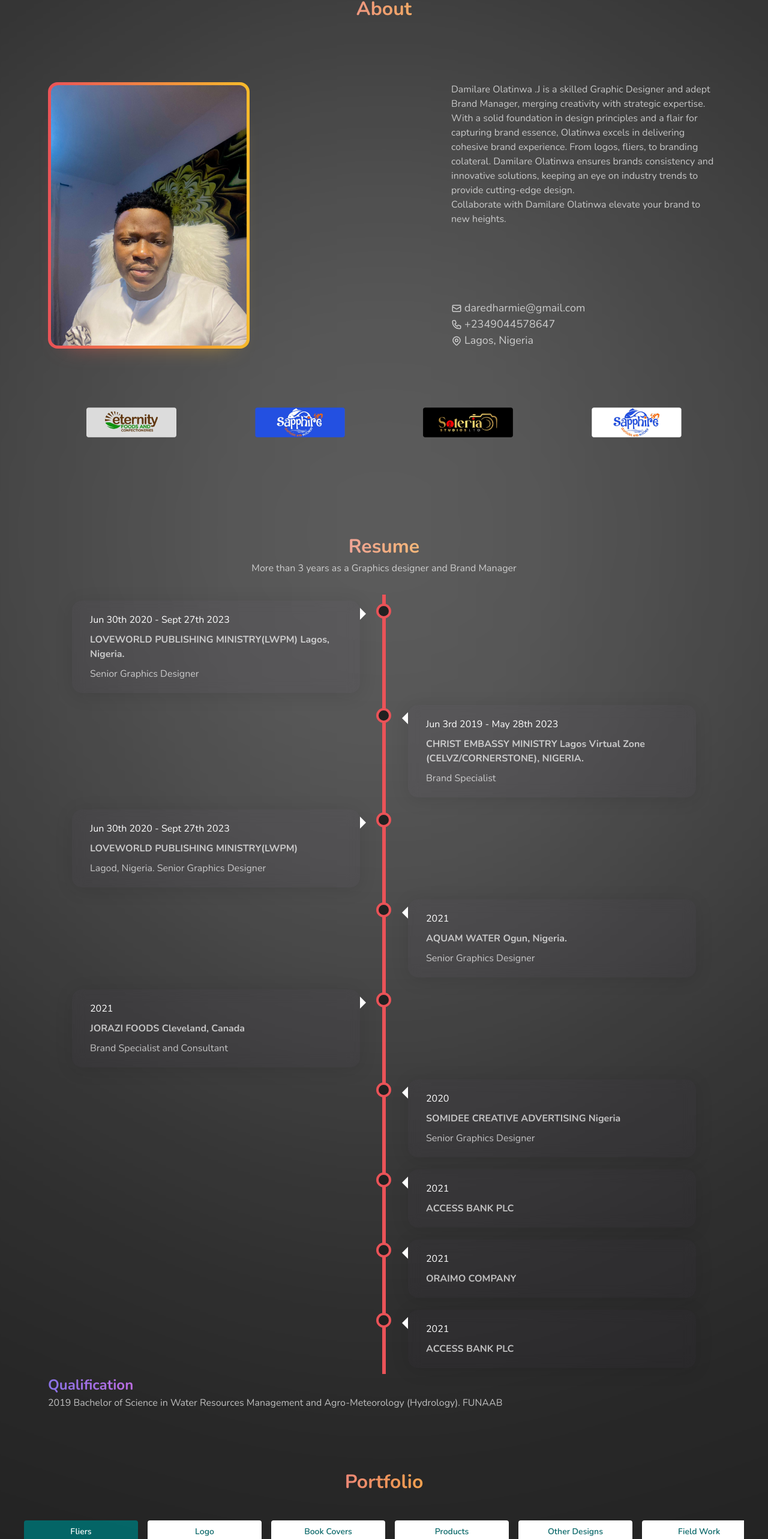
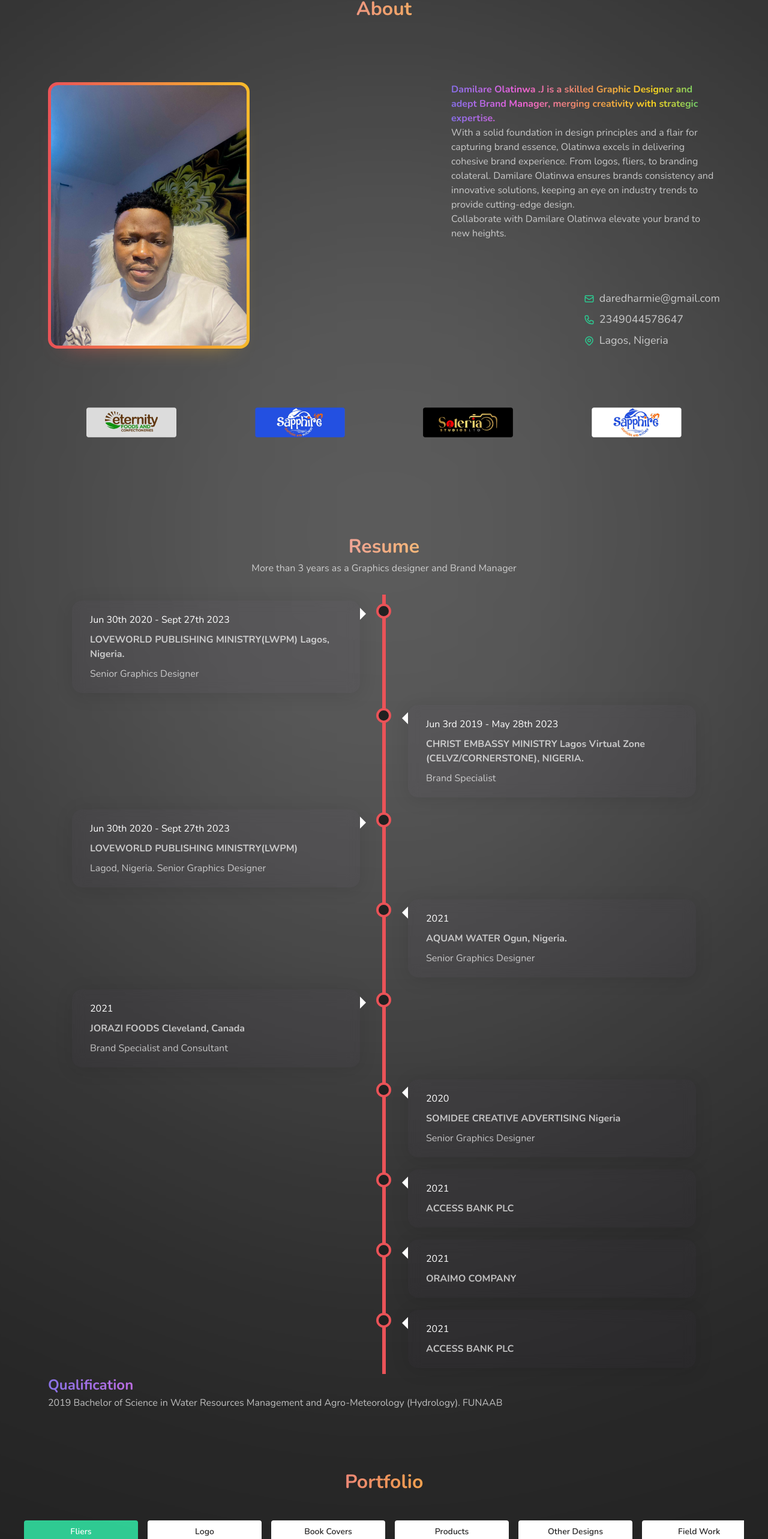
Before and after one commit to metalekan/dami, a React (Vite) app: page / in a window 1280 px wide. Shown: the part 1289-3854 px from the top of the page at 60% size. Built offline with nearby package versions, Linux system fonts and the light colour scheme.

Commit message:
new commit

```diff
--- a/src/components/About.jsx
+++ b/src/components/About.jsx
@@ -22,18 +22,18 @@ const About = () => {
             <img className="rounded-xl object-cover" src={dami} alt="dami" />
           </div>
           <div className="flex flex-col justify-between md:w-[40%] text-dimWhite">
-            <p className='font-light text-center md:text-start leading-6'>Damilare Olatinwa .J is a skilled Graphic Designer and adept Brand Manager, merging creativity with strategic expertise. With a solid foundation in design principles and a flair for capturing brand essence, Olatinwa excels in delivering cohesive brand experience. From logos, fliers, to branding colateral. Damilare Olatinwa ensures brands consistency and innovative solutions, keeping an eye on industry trends to provide cutting-edge design. <br /> Collaborate with Damilare Olatinwa elevate your brand to new heights.</p>
-            <div className="flex flex-col self-end md:self-start text-sm md:text-md font-thin mt-10">
-              <div className="flex items-center gap-1">
-                <HiOutlineMail />
+            <p className='font-light text-center md:text-start leading-6'><span className='text_gradient font-bold'>Damilare Olatinwa .J is a skilled Graphic Designer and adept Brand Manager, merging creativity with strategic expertise.</span> With a solid foundation in design principles and a flair for capturing brand essence, Olatinwa excels in delivering cohesive brand experience. From logos, fliers, to branding colateral. Damilare Olatinwa ensures brands consistency and innovative solutions, keeping an eye on industry trends to provide cutting-edge design. <br /> Collaborate with Damilare Olatinwa elevate your brand to new heights.</p>
+            <div className="flex flex-col gap-2 self-end text-sm md:text-md font-thin mt-10">
+              <div className="flex items-center gap-2">
+                <HiOutlineMail className='text-md text-[#2cca91]' />
                 <span>daredharmie@gmail.com</span>
               </div>
-              <div className="flex items-center gap-1">
-                <HiOutlinePhone />
-                <span>+2349044578647</span>
+              <div className="flex items-center gap-2">
+                <HiOutlinePhone  className='text-md text-[#2cca91]'/>
+                <span>2349044578647</span>
               </div>
-              <div className="flex items-center gap-1">
-                <HiOutlineLocationMarker />
+              <div className="flex items-center gap-2">
+                <HiOutlineLocationMarker className='text-md text-[#2cca91]' />
                 <span>Lagos, Nigeria</span>
               </div>
             </div>
--- a/src/components/Contact.jsx
+++ b/src/components/Contact.jsx
@@ -31,7 +31,7 @@ const Contact = () => {
           <textarea className='input' cols="50" rows="10"></textarea>
         </div>
 
-        <button className='rounded btn_three bg-cyan hover:bg-white hover:text-cyan w-fit self-center px-6 py-2 font-bold md:text-sm'>Send Message</button>
+        <button className='rounded btn_three bg-[#2cca91] hover:bg-white hover:text-black w-fit self-center px-6 py-2 font-bold md:text-sm'>Send Message</button>
       </form>
     </section>
   )
--- a/src/components/Footer.jsx
+++ b/src/components/Footer.jsx
@@ -11,17 +11,17 @@ import { BiLogoInstagramAlt, BiLogoFacebookCircle } from "react-icons/bi";
 
 const Footer = () => {
   return (
-    <footer className="w-full bg-cyan min-h-[50vh] flex flex-col justify-around text-white px-2 md:px-10">
-      <div className="flex items-center justify-between border-b py-3">
+    <footer className="w-full bg-[#2cca91] min-h-[50vh] flex flex-col justify-around px-2 md:px-10">
+      <div className="flex items-center justify-between border-b border-black py-3">
         <h1 className="font-bold text-lg">Lets Connect Here</h1>
-        <button className="button_neg p-1 md:p-2">
+        <button className="button_neg text-white p-1 md:p-2">
           <a href="/">Hire Me</a>
         </button>
       </div>
 
       <div className="flex flex-wrap gap-8 md:justify-between py-4 font-light">
         <div className="flex flex-col gap-2">
-          <span className="font-semibold">Olatinwa J</span>
+          <span className="font-semibold">Olatinwa Jacobs</span>
           <p className="font-light">
             Let's Collaborate and Design something amazing.
           </p>
@@ -90,7 +90,7 @@ const Footer = () => {
           </div>
         </div>
       </div>
-      <div className="flex justify-between font-light border-t border-white py-2">
+      <div className="flex justify-between font-light border-t border-black py-2">
         <div className="flex items-center flex-wrap">
           <span className="pe-2">User Terms & Condition</span>
           <span className="border-s ps-2">Privacy Policy</span>
--- a/src/components/Resume.jsx
+++ b/src/components/Resume.jsx
@@ -86,7 +86,6 @@ const Resume = () => {
       <div className="">
       <h1 className='text-lg font-extrabold text_gradient'>Qualification</h1>
       <p className=''>2019 Bachelor of Science in Water Resources Management and Agro-Meteorology (Hydrology). FUNAAB</p>
-
       </div>
     </section>
   )
--- a/src/components/Skills.jsx
+++ b/src/components/Skills.jsx
@@ -36,7 +36,7 @@ const mySkills = [
 ]
 const Skills = () => {
   return (
-    <section className='min-h-screen w-full flex flex-col justify-around md:gap-0 px-2 md:px-20 bg-black pb-20 md:pb-0 text-dimWhite'>
+    <section className='min-h-screen w-full flex flex-col justify-around md:gap-0 px-2 md:px-20 bg-black pb-20 md:pb-0 text-dimWhite z-10'>
       <h1 className='text-center text-xl font-extrabold text_gradient'>Skills</h1>
       <div className="w-full grid grid-cols-1 md:grid-cols-2 gap-8 md:gap-16">
         {
--- a/src/components/Tabs.jsx
+++ b/src/components/Tabs.jsx
@@ -19,41 +19,41 @@ const Tabs = () => {
         <div className="min-h-screen flex flex-col items-center pb-20">
             <div className='w-full mb-8 flex items-center justify-between gap-4 overflow-auto'>
                 <button
-                    className={`text-sm p-1 md:p-2 text-center md:min-w-[190px] min-w-[100px] ${activeTab === 1 ? 'bg-cyan text-white' : 'bg-white text-cyan' }  border-0 cursor-pointer rounded capitalize font-semibold duration-300`}
+                    className={`text-sm p-1 md:p-2 text-center md:min-w-[190px] min-w-[100px] ${activeTab === 1 ? 'bg-[#2cca91] text-white' : 'bg-white text-black' }  border-0 cursor-pointer rounded capitalize font-semibold duration-300`}
                     onClick={() => handleTabClick(1)}
                 >
                     Fliers
                 </button>
                 <button
-                    className={`text-sm p-1 md:p-2 text-center md:min-w-[190px] min-w-[100px] ${activeTab === 2 ? 'bg-cyan text-white' : 'bg-white text-cyan' }  border-0 cursor-pointer rounded capitalize font-semibold duration-300`}
+                    className={`text-sm p-1 md:p-2 text-center md:min-w-[190px] min-w-[100px] ${activeTab === 2 ? 'bg-[#2cca91] text-white' : 'bg-white text-black' }  border-0 cursor-pointer rounded capitalize font-semibold duration-300`}
                     onClick={() => handleTabClick(2)}
                 >
                     Logo
                 </button>
                 <button
-                    className={`text-sm p-1 md:p-2 text-center md:min-w-[190px] min-w-[100px] ${activeTab === 3 ? 'bg-cyan text-white' : 'bg-white text-cyan' }  border-0 cursor-pointer rounded capitalize font-semibold duration-300`}
+                    className={`text-sm p-1 md:p-2 text-center md:min-w-[190px] min-w-[100px] ${activeTab === 3 ? 'bg-[#2cca91] text-white' : 'bg-white text-black' }  border-0 cursor-pointer rounded capitalize font-semibold duration-300`}
                     onClick={() => handleTabClick(3)}
                 >
                     Book Covers
                 </button>
                 <button
-                    className={`text-sm p-1 md:p-2 text-center md:min-w-[190px] min-w-[100px] ${activeTab === 4 ? 'bg-cyan text-white' : 'bg-white text-cyan' }  border-0 cursor-pointer rounded capitalize font-semibold duration-300`}
+                    className={`text-sm p-1 md:p-2 text-center md:min-w-[190px] min-w-[100px] ${activeTab === 4 ? 'bg-[#2cca91] text-white' : 'bg-white text-black' }  border-0 cursor-pointer rounded capitalize font-semibold duration-300`}
                     onClick={() => handleTabClick(4)}
                 >
                     Products
                 </button>
                 <button
-                    className={`text-sm p-1 md:p-2 text-center md:min-w-[190px] min-w-[100px] ${activeTab === 5 ? 'bg-cyan text-white' : 'bg-white text-cyan' }  border-0 cursor-pointer rounded capitalize font-semibold duration-300`}
+                    className={`text-sm p-1 md:p-2 text-center md:min-w-[190px] min-w-[100px] ${activeTab === 5 ? 'bg-[#2cca91] text-white' : 'bg-white text-black' }  border-0 cursor-pointer rounded capitalize font-semibold duration-300`}
                     onClick={() => handleTabClick(5)}
                 >
                     Other Designs
                 </button><button
-                    className={`text-sm p-1 md:p-2 text-center md:min-w-[190px] min-w-[100px] ${activeTab === 6 ? 'bg-cyan text-white' : 'bg-white text-cyan' }  border-0 cursor-pointer rounded capitalize font-semibold duration-300`}
+                    className={`text-sm p-1 md:p-2 text-center md:min-w-[190px] min-w-[100px] ${activeTab === 6 ? 'bg-[#2cca91] text-white' : 'bg-white text-black' }  border-0 cursor-pointer rounded capitalize font-semibold duration-300`}
                     onClick={() => handleTabClick(6)}
                 >
                     Field Work
                 </button><button
-                    className={`text-sm p-1 md:p-2 text-center md:min-w-[190px] min-w-[100px] ${activeTab === 7 ? 'bg-cyan text-white' : 'bg-white text-cyan' }  border-0 cursor-pointer rounded capitalize font-semibold duration-300`}
+                    className={`text-sm p-1 md:p-2 text-center md:min-w-[190px] min-w-[100px] ${activeTab === 7 ? 'bg-[#2cca91] text-white' : 'bg-white text-black' }  border-0 cursor-pointer rounded capitalize font-semibold duration-300`}
                     onClick={() => handleTabClick(7)}
                 >
                     Awards
--- a/src/index.css
+++ b/src/index.css
@@ -166,6 +166,10 @@ img {
   background-clip: text;
   -webkit-background-clip: text;
   -webkit-text-fill-color: transparent;
+}
+
+.color_gradient{
+  color: linear-gradient(-45deg, #63A4FF 0%, #83EAF1 100%);
 }
 
 .hero_section {
```
